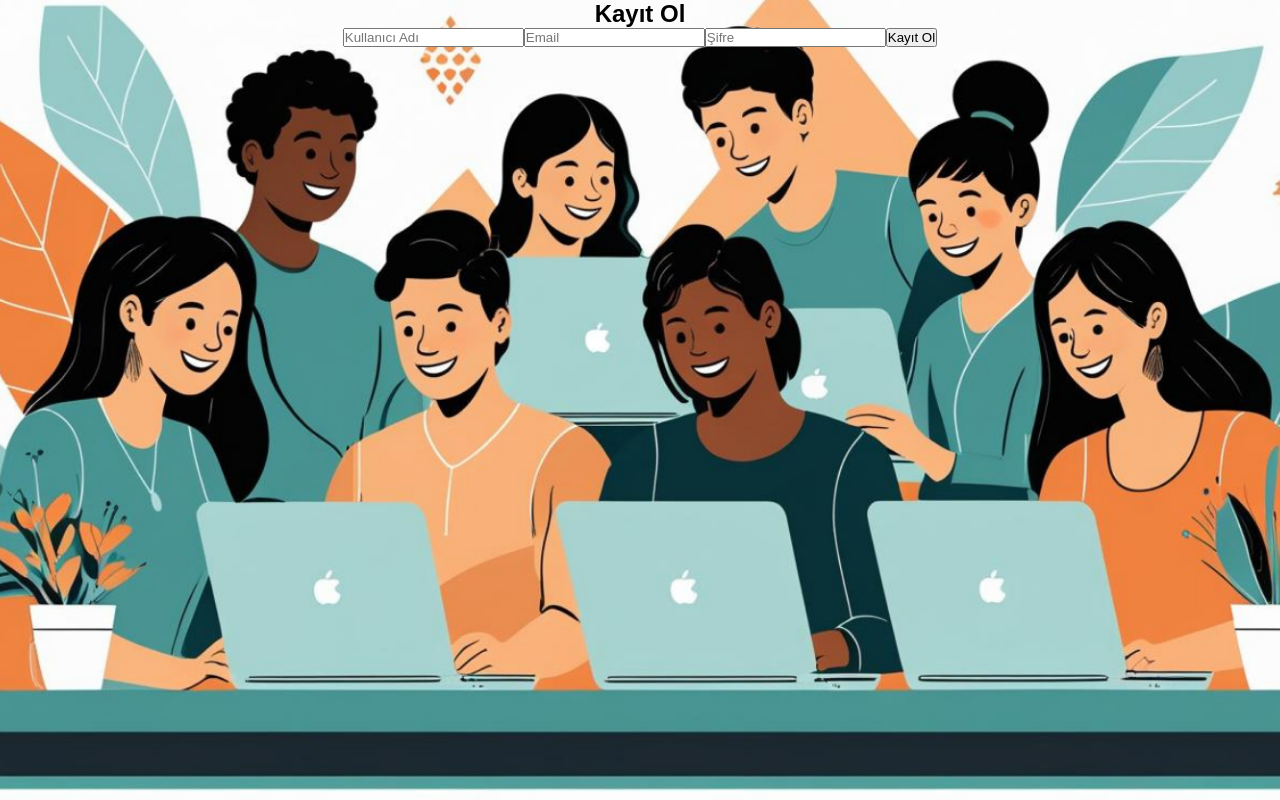
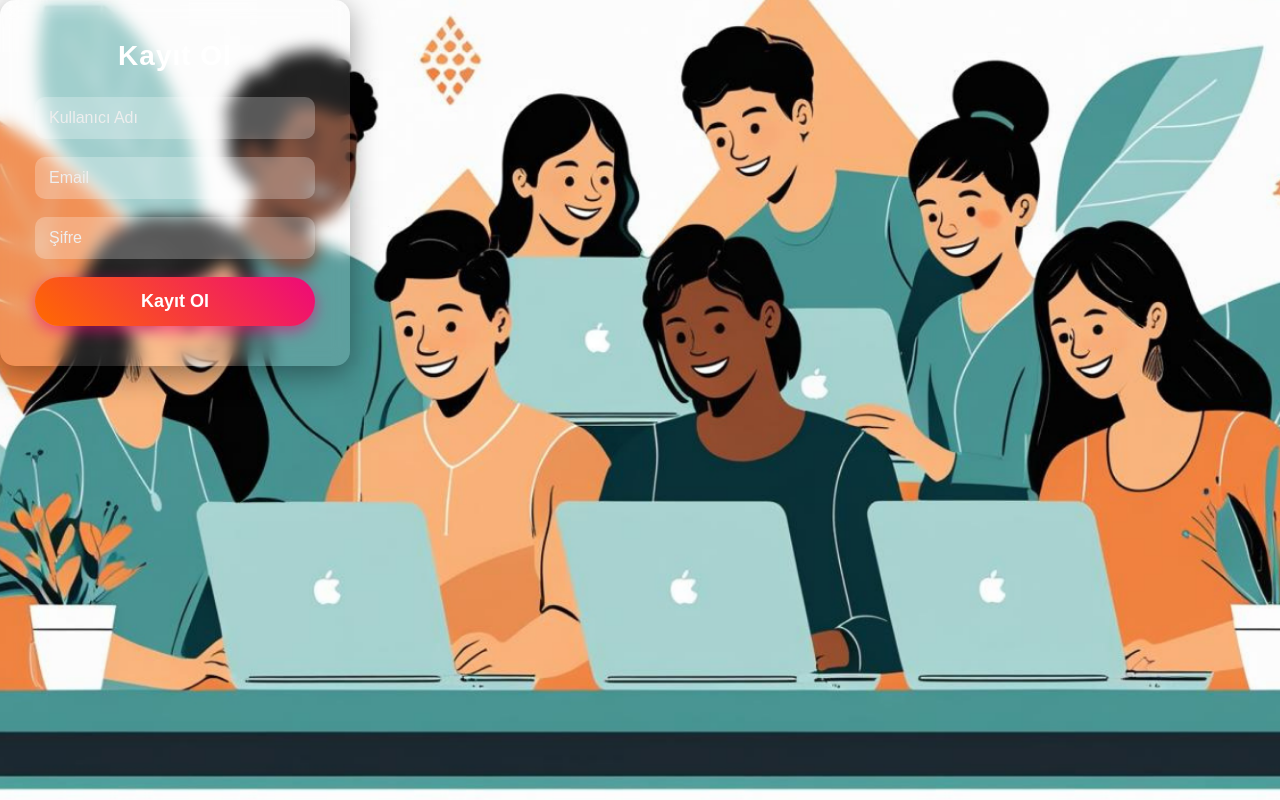
Before and after one commit to Moonlight1515/Staj_Projesi_WEB, a React (Create React App) app: page / in a window 1280 px wide. Both pictures are taken after a click on the button "Kayıt Ol". Built offline with nearby package versions, Linux system fonts and the light colour scheme.

Commit message:
login register tamamdır

```diff
--- a/src/Components/class.css
+++ b/src/Components/class.css
@@ -1,22 +1,42 @@
-/* Global height ayarı */
 html, body, #root {
   height: 100%;
   margin: 0;
   padding: 0;
 }
 
-/* Tam ekran arka plan */
 .page-background {
-  background-image: url('./arkaplan.jpg');
+  height: 100vh;
+  background-image: url('./arkaplan.jpg'); /* Arka plan resmini public içine koy */
   background-size: cover;
   background-position: center;
   background-repeat: no-repeat;
-
-  height: 100vh;            /* Tam ekran yüksekliği */
   color: white;
-  font-family: 'Segoe UI', Tahoma, Geneva, Verdana, sans-serif;
+  font-family: Arial, sans-serif;
   padding: 20px;
   box-sizing: border-box;
+  overflow-y: auto;
+}
 
-  overflow-y: auto;        /* İçerik fazla ise dikey scroll */
+.button {
+  padding: 8px 16px;
+  background-color: #007bff;
+  border: none;
+  border-radius: 4px;
+  color: white;
+  cursor: pointer;
+  margin-right: 10px;
 }
+
+.button-green {
+  background-color: #28a745;
+}
+
+.list-item {
+  background-color: rgba(0, 0, 0, 0.4);
+  padding: 12px;
+  margin-bottom: 10px;
+  border-radius: 4px;
+  display: flex;
+  justify-content: space-between;
+  align-items: center;
+}
--- a/src/Login.js
+++ b/src/Login.js
@@ -1,6 +1,7 @@
 import React, { useState } from 'react';
 import axios from 'axios';
 import ApiData from './config.json';
+import './auth.css';  // CSS dosyasını ekledik
 
 function Login({ onLoginSuccess }) {
   const [form, setForm] = useState({ userName: '', password: '' });
@@ -17,26 +18,21 @@ function Login({ onLoginSuccess }) {
         PasswordHash: form.password
       });
 
-      console.log('Gelen veri:', res.data);
-
-      // Burada sunucudan gelen kullanıcı tipi bilgisi olmalı
-      // Örnek: res.data.role = 'student' | 'teacher' | 'class'
       const userData = {
         userName: res.data.UserName || res.data.userName,
-        role: res.data.role || 'student' // default student, sunucuya göre uyarlayın
+        role: res.data.role || 'student'
       };
 
       alert('Hoşgeldin ' + userData.userName);
-      onLoginSuccess(userData);  // Ana komponenti bilgilendir
+      onLoginSuccess(userData);
 
     } catch (err) {
-      console.error(err);
       alert('Giriş başarısız');
     }
   };
 
   return (
-    <form onSubmit={handleSubmit}>
+    <form onSubmit={handleSubmit} className="auth-form">
       <h2>Login</h2>
       <input
         name="userName"
--- a/src/Register.js
+++ b/src/Register.js
@@ -1,6 +1,7 @@
 import React, { useState } from 'react';
 import axios from 'axios';
 import ApiData from './config.json';
+import './auth.css';
 
 function Register() {
   const [form, setForm] = useState({ userName: '', email: '', password: '' });
@@ -12,22 +13,19 @@ function Register() {
   const handleSubmit = async e => {
     e.preventDefault();
     try {
-      console.log('Gönderilen veri:', form);
       const res = await axios.post(ApiData.API_URL + 'Auth/register', {
         UserName: form.userName,
         Email: form.email,
         PasswordHash: form.password
       });
-      console.log('Sunucudan gelen yanıt:', res.data);
       alert('Kayıt başarılı, kullanıcı ID: ' + res.data.UserId);
     } catch (err) {
-      console.error('Kayıt hatası detay:', err.response?.data || err.message);
-      alert('Kayıt başarısız: ' + (err.response?.data?.Title || err.message));
+      alert('Kayıt başarısız');
     }
   };
 
   return (
-    <form onSubmit={handleSubmit}>
+    <form onSubmit={handleSubmit} className="auth-form">
       <h2>Kayıt Ol</h2>
       <input
         name="userName"
--- /dev/null
+++ b/src/auth.css
@@ -0,0 +1,90 @@
+body, html {
+  height: 100%;
+  margin: 0;
+  font-family: 'Segoe UI', Tahoma, Geneva, Verdana, sans-serif;
+  background: linear-gradient(135deg, #667eea, #764ba2);
+  display: flex;
+  justify-content: center;
+  align-items: center;
+  color: white;
+}
+
+.auth-form {
+  background: rgba(255, 255, 255, 0.12);
+  padding: 40px 35px;
+  border-radius: 15px;
+  box-shadow: 0 8px 30px rgba(0,0,0,0.4);
+  width: 350px;
+  backdrop-filter: blur(8px);
+}
+
+.auth-form h2 {
+  text-align: center;
+  margin-bottom: 25px;
+  font-weight: 700;
+  font-size: 28px;
+  letter-spacing: 1px;
+  color: #fff;
+}
+
+.auth-form input {
+  width: 100%;
+  padding: 12px 14px;
+  margin-bottom: 18px;
+  border: none;
+  border-radius: 10px;
+  font-size: 16px;
+  outline: none;
+  background: rgba(255,255,255,0.25);
+  color: white;
+  transition: background 0.3s ease;
+}
+
+.auth-form input::placeholder {
+  color: #eee;
+}
+
+.auth-form input:focus {
+  background: rgba(255,255,255,0.45);
+}
+
+.auth-form button {
+  width: 100%;
+  padding: 14px 0;
+  border: none;
+  border-radius: 30px;
+  font-size: 18px;
+  font-weight: 700;
+  cursor: pointer;
+  background: linear-gradient(45deg, #ff6a00, #ee0979);
+  color: white;
+  box-shadow: 0 5px 15px rgba(238,9,121,0.6);
+  transition: background 0.3s ease;
+}
+
+.auth-form button:hover {
+  background: linear-gradient(45deg, #ee0979, #ff6a00);
+  box-shadow: 0 7px 20px rgba(238,9,121,0.9);
+}
+.modal-overlay {
+  position: fixed; /* Sayfa kaydırılsa bile sabit kalır */
+  top: 0;
+  left: 0;
+  width: 100vw;
+  height: 100vh;
+  background-color: rgba(0,0,0,0.5); /* Koyu yarı saydam arka plan */
+  display: flex;
+  justify-content: center; /* Yatay ortala */
+  align-items: center;     /* Dikey ortala */
+  z-index: 9999;           /* Öne çıkar */
+}
+
+.modal-content {
+  background: white;
+  border-radius: 12px;
+  padding: 30px 25px;
+  width: 400px;
+  max-width: 90vw;
+  box-shadow: 0 8px 25px rgba(0,0,0,0.2);
+  position: relative;
+}
```
